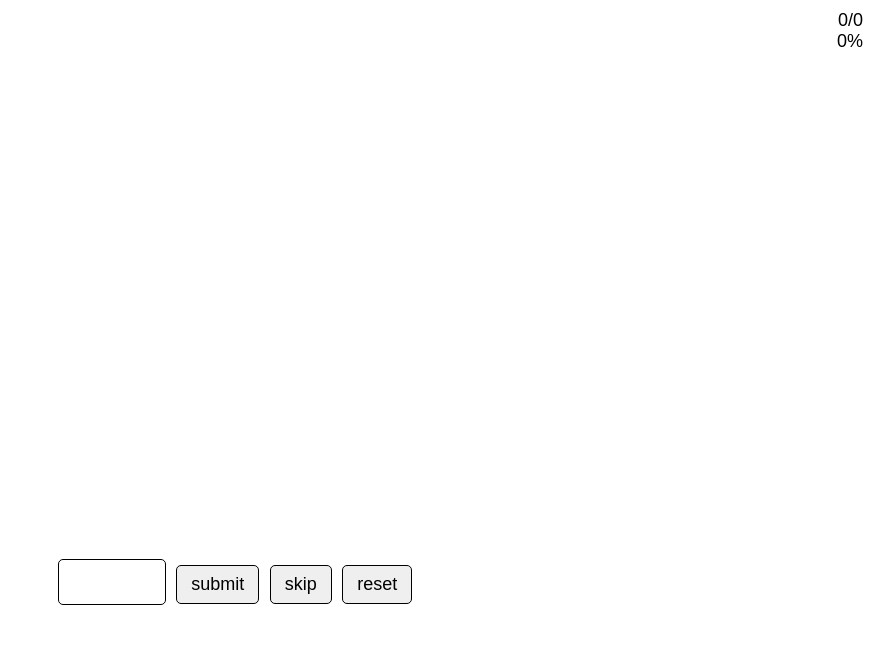
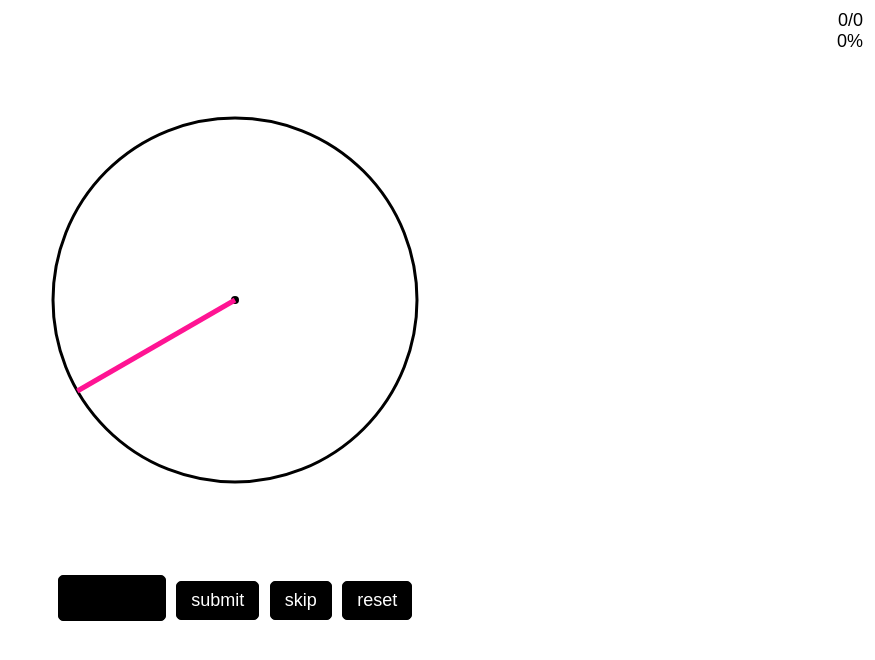
Before and after one commit to mchektz/isuckatradials, a plain HTML site: page index.html in a window 1280 px wide. Shown: the whole page, without its empty margins (405-1280 px from the left). Drawn offline with Linux system fonts and the light colour scheme.

Commit message:
Update index.html

```diff
--- a/index.html
+++ b/index.html
@@ -3,7 +3,7 @@
 <head>
 <meta charset="UTF-8">
 <meta name="viewport" content="width=device-width, initial-scale=1.0">
-<title>i suck at radials</title>
+<title>radial trainer</title>
 
 <style>
 body{
@@ -11,6 +11,7 @@ body{
     font-family:Arial,Helvetica,sans-serif;
     text-align:center;
     transition: background 0.2s, color 0.2s;
+    overflow-x:hidden;
 }
 
 #statsCorner{
@@ -19,14 +20,15 @@ body{
     right:12px;
     font-size:18px;
     text-align:right;
+    z-index:10;
 }
 
 canvas{
-    width: min(90vw, 500px);
-    height: min(90vw, 500px);
-    background: transparent;
+    display:block;
+    margin:40px auto 0;
     border-radius:8px;
-    margin-top:40px;
+    background:transparent;
+    touch-action: manipulation;
 }
 
 .controls{
@@ -41,7 +43,6 @@ input{
     border-radius:5px;
     border:1px solid;
     outline:none;
-    transition: background 0.2s, color 0.2s, border 0.2s;
 }
 
 button{
@@ -51,7 +52,6 @@ button{
     border-radius:5px;
     cursor:pointer;
     border:1px solid;
-    transition: background 0.2s, color 0.2s, border 0.2s;
 }
 
 #result{
@@ -85,6 +85,9 @@ button{
 const canvas = document.getElementById("canvas");
 const ctx = canvas.getContext("2d");
 
+const answer = document.getElementById("answer");
+const result = document.getElementById("result");
+
 let correctBearing = 0;
 let correct = 0;
 let total = 0;
@@ -92,13 +95,16 @@ let total = 0;
 const angles = Array.from({length:36},(_,i)=>i*10);
 let weights = new Array(36).fill(1);
 
+/* =======================
+   THEME
+======================= */
+
 function getTheme(){
     const dark = window.matchMedia("(prefers-color-scheme: dark)").matches;
 
     return {
         bg: dark ? "#000" : "#fff",
-        fg: dark ? "#fff" : "#000",
-        border: dark ? "#555" : "#aaa"
+        fg: dark ? "#fff" : "#000"
     };
 }
 
@@ -108,24 +114,29 @@ function applyTheme(){
     document.body.style.background = t.bg;
     document.body.style.color = t.fg;
 
-    canvas.style.border = "none";
+    document.getElementById("statsCorner").style.color = t.fg;
 
     document.querySelectorAll("input, button").forEach(el=>{
         el.style.background = t.fg;
         el.style.color = t.bg;
-        el.style.borderColor = t.border;
+        el.style.borderColor = t.fg;
     });
+}
 
-    document.getElementById("statsCorner").style.color = t.fg;
-}
+/* =======================
+   CANVAS SETUP (FIXED)
+======================= */
+
+let size = 0;
+let dpr = window.devicePixelRatio || 1;
 
 function resizeCanvas(){
 
-    const size = Math.min(window.innerWidth * 0.92, 520);
-    const dpr = window.devicePixelRatio || 1;
+    size = Math.min(window.innerWidth * 0.92, 520);
+    dpr = window.devicePixelRatio || 1;
 
-    canvas.width = size * dpr;
-    canvas.height = size * dpr;
+    canvas.width = Math.floor(size * dpr);
+    canvas.height = Math.floor(size * dpr);
 
     canvas.style.width = size + "px";
     canvas.style.height = size + "px";
@@ -136,14 +147,9 @@ function resizeCanvas(){
 }
 
 window.addEventListener("resize", resizeCanvas);
-resizeCanvas();
-applyTheme();
+window.addEventListener("orientationchange", resizeCanvas);
 
-window.matchMedia("(prefers-color-scheme: dark)")
-.addEventListener("change", ()=>{
-    applyTheme();
-    next();
-});
+/* ======================= */
 
 function pad3(n){
     return String(n).padStart(3,"0");
@@ -160,21 +166,22 @@ function pickWeighted(){
     return angles[0];
 }
 
-ffunction draw(angle){
+/* =======================
+   DRAW (STABLE VERSION)
+======================= */
 
-    const theme = getTheme();
+function draw(angle){
 
-    // always clear full canvas safely
-    ctx.clearRect(0, 0, canvas.width, canvas.height);
+    const t = getTheme();
 
-    const size = canvas.width / (window.devicePixelRatio || 1);
+    ctx.clearRect(0,0,size,size);
 
     const cx = size / 2;
     const cy = size / 2;
     const r = size * 0.35;
 
     // circle
-    ctx.strokeStyle = theme.fg;
+    ctx.strokeStyle = t.fg;
     ctx.lineWidth = 3;
 
     ctx.beginPath();
@@ -182,7 +189,7 @@ ffunction draw(angle){
     ctx.stroke();
 
     // center dot
-    ctx.fillStyle = theme.fg;
+    ctx.fillStyle = t.fg;
     ctx.beginPath();
     ctx.arc(cx, cy, 4, 0, Math.PI * 2);
     ctx.fill();
@@ -201,6 +208,8 @@ ffunction draw(angle){
     ctx.lineTo(x, y);
     ctx.stroke();
 }
+
+/* ======================= */
 
 function updateStats(){
     const pct = total===0 ? 0 : Math.round((correct/total)*100);
@@ -231,6 +240,7 @@ function submit(){
 
         result.style.color="#00ff66";
         result.textContent="Correct";
+
     } else {
 
         weights[index] += 3;
@@ -246,6 +256,7 @@ function submit(){
 function next(){
     const visual = pickWeighted();
     correctBearing = (visual + 20) % 360;
+
     draw(visual);
 
     answer.value="";
@@ -261,12 +272,22 @@ function reset(){
     next();
 }
 
-document.getElementById("answer")
-.addEventListener("keydown",e=>{
+/* ======================= */
+
+answer.addEventListener("keydown",e=>{
     if(e.key==="Enter") submit();
 });
 
+/* INIT */
+applyTheme();
+resizeCanvas();
 reset();
+
+window.matchMedia("(prefers-color-scheme: dark)")
+.addEventListener("change", ()=>{
+    applyTheme();
+    draw(correctBearing - 20);
+});
 </script>
 
 </body>
```
